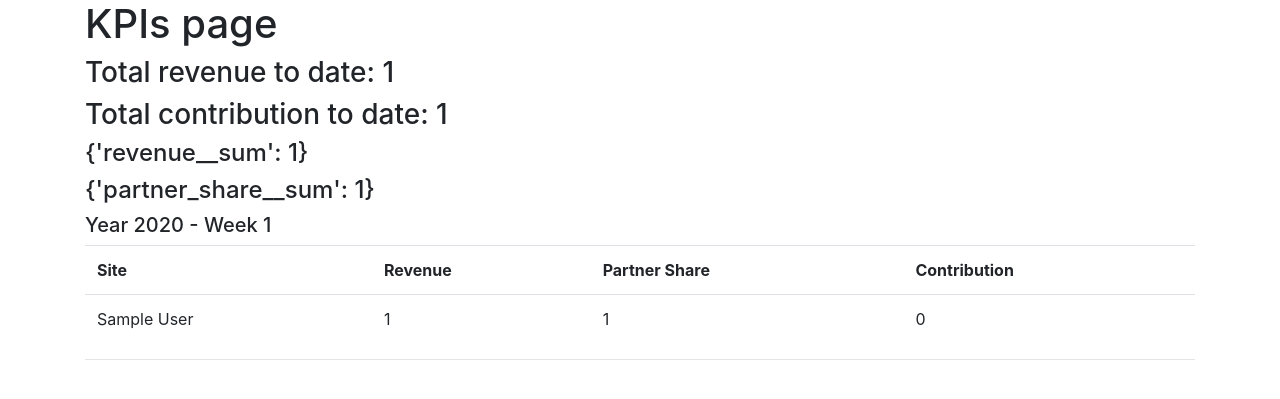
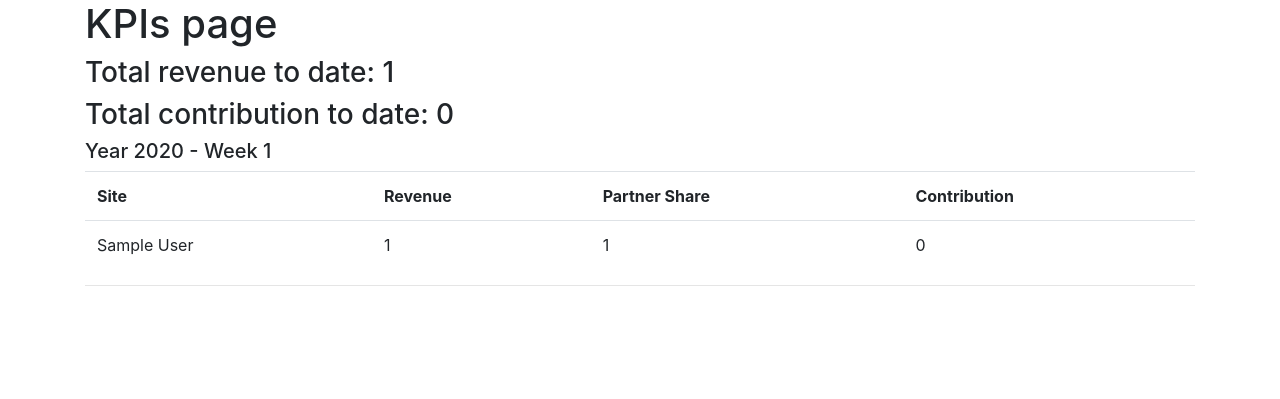
Before and after one commit to jwright90/immotion-kpis, a Django app: page / in a window 1280 px wide. Shown: the top 399 px of the page. Run offline with Django 3.2, Linux system fonts and the light colour scheme; tables that the repository leaves empty hold one stand-in row (values such as "Sample post"); some libraries are stand-ins or nearby versions.

```diff
--- a/kpis/models.py
+++ b/kpis/models.py
@@ -44,5 +44,6 @@ class Report(models.Model):
     partner_share = models.IntegerField()
     staff_costs = models.IntegerField()
 
+
     def contribution(self):
         return self.revenue - self.partner_share
--- a/kpis/views.py
+++ b/kpis/views.py
@@ -10,10 +10,35 @@ def index(request):
     reports_list = Report.objects.order_by('-year', 'week_number')
     reports_revenue = Report.objects.aggregate(Sum('revenue'))
     reports_partner_share = Report.objects.aggregate(Sum('partner_share'))
+    reports_contribution = reports_revenue['revenue__sum'] - reports_partner_share['partner_share__sum']
+
+    reports = { }
+
+
+    for report in reports_list:
+        #print(report.year)
+        #each variable accessible with .
+        #make keys for year and weeks
+
+        week = { }
+        week[report.week_number] = { 'revenue' : report.revenue }
+
+        print (week)
+
+        #reports[str(report.year)][str(report.week_number)] = { 'revenue' : report.revenue }
+
 
     reports_dict = {    'reports' : reports_list,
-                        't_revenue' : reports_revenue,
-                        't_partner_share' : reports_partner_share,
+                        't_revenue' : reports_revenue['revenue__sum'],
+                        't_partner_share' : reports_partner_share['partner_share__sum'],
+                        't_contribution' : reports_contribution
     }
 
+
+
+
+    #print to see what is inside variable
+    print(reports_revenue)
+    print(reports_partner_share)
+
     return render(request, 'kpis/index.html', context=reports_dict)
--- a/templates/kpis/index.html
+++ b/templates/kpis/index.html
@@ -12,10 +12,8 @@
 
 <body class = 'container'>
     <h1>KPIs page</h1>
-    <h3>Total revenue to date: {{ t_revenue.revenue__sum }}
-    <h3>Total contribution to date: {{ t_partner_share.partner_share__sum }}
-    <h4>{{t_revenue}}</h4>
-    <h4>{{t_partner_share}}</h4>
+    <h3>Total revenue to date: {{ t_revenue }}
+    <h3>Total contribution to date: {{ t_contribution }}
 
         {% for report in reports %}
             <h5> Year {{ report.year }} - Week {{ report.week_number }}</h5>
```
Also changed, not shown: kpis/urls.py (line endings or trailing spaces), 1 other file.
